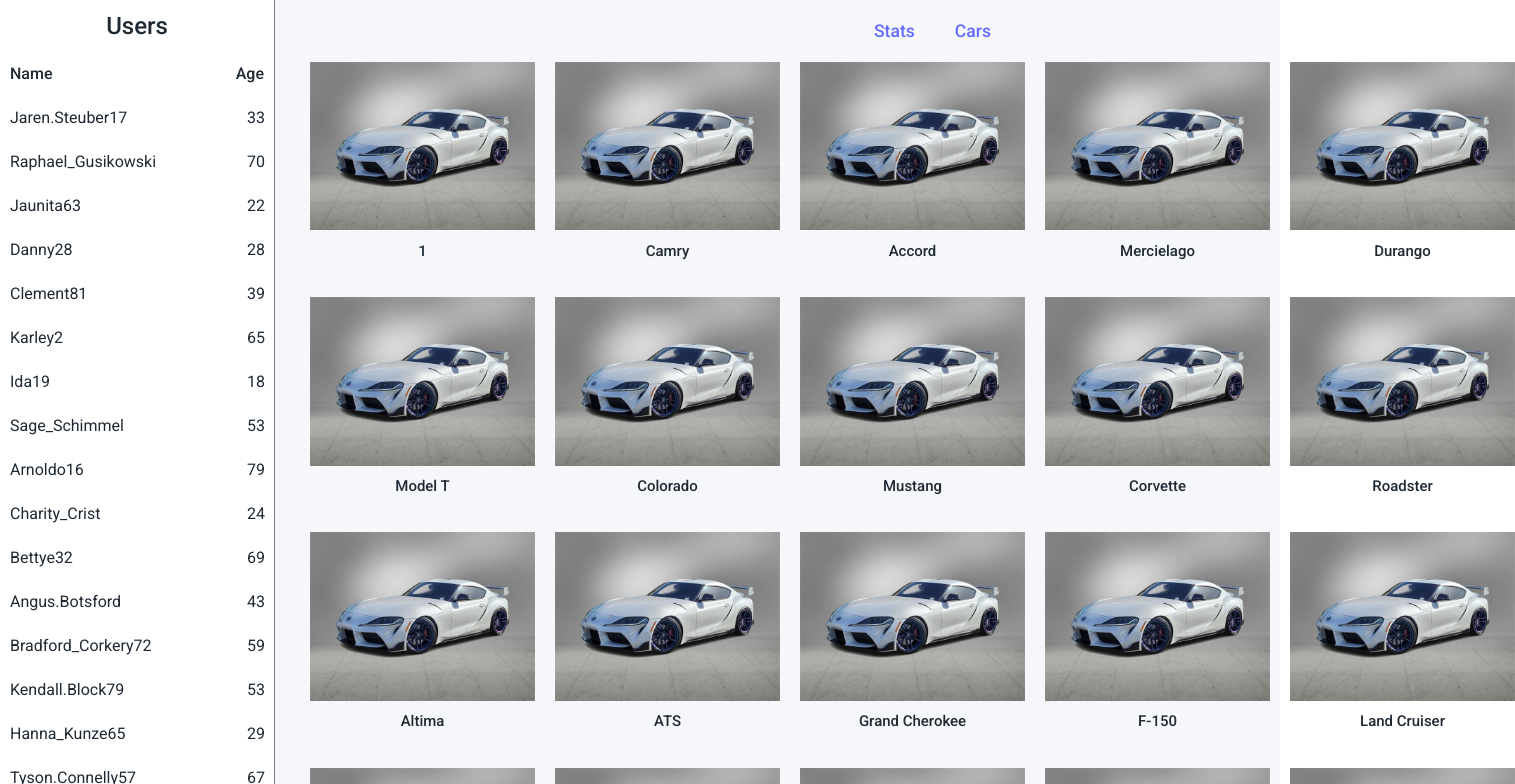
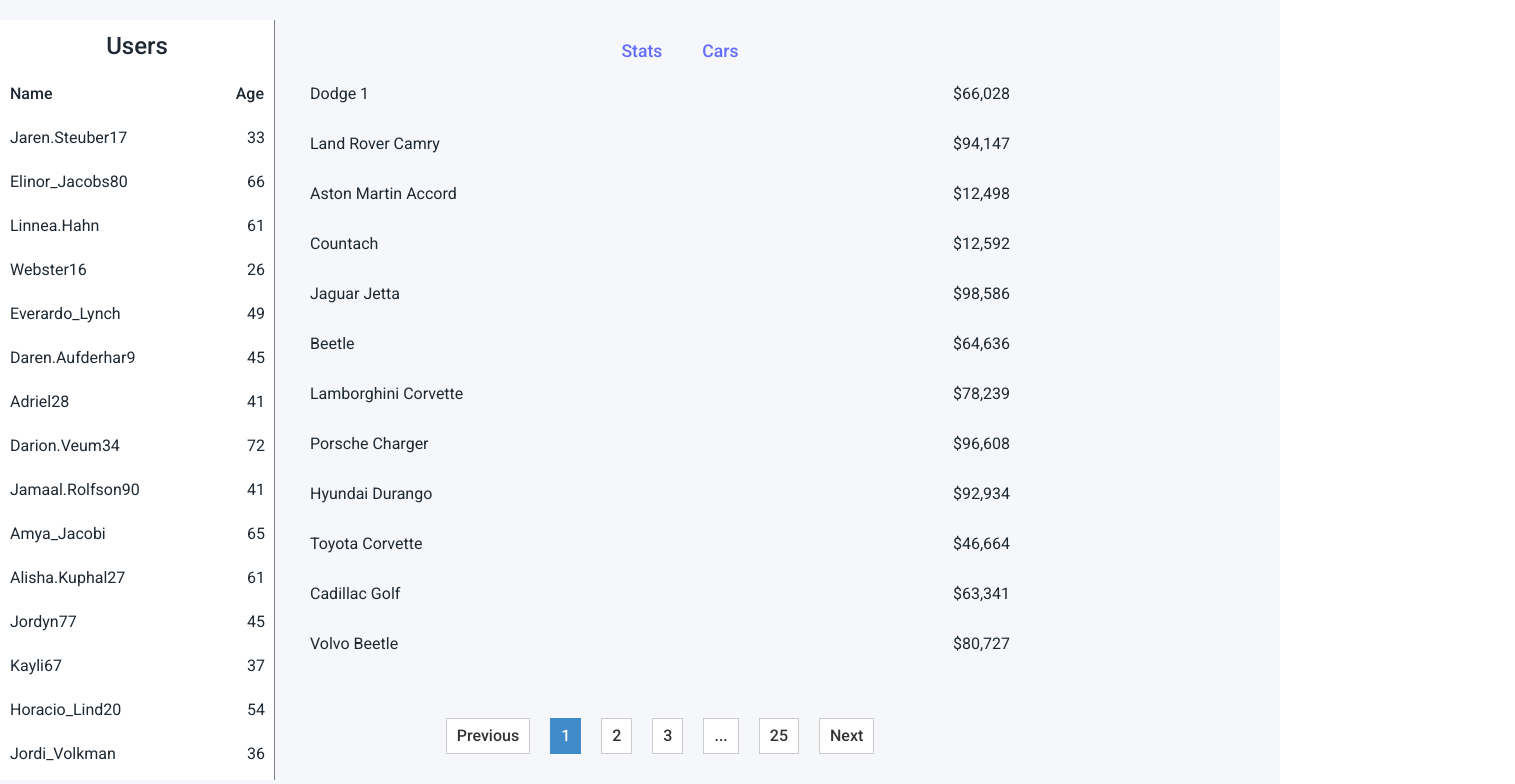
Before and after one commit to kenizaya/z-react-assignment, a React (Vite) app: page /cars in a window 1280 px wide. Shown: the top 784 px of the page, 1515 px wide, since content can reach past the window. Built offline with nearby package versions, Linux system fonts and the light colour scheme.

Commit message:
Show cars list instead of grid

```diff
--- a/src/components/CarPieChart/CarPieChart.jsx
+++ b/src/components/CarPieChart/CarPieChart.jsx
@@ -94,7 +94,7 @@
         <p>{`${payload[0].payload.models.length} Models:`}</p>
         <ul style={{ maxHeight: 400, overflow: 'auto' }}>
           {payload[0].payload.models.map((model) => (
-            <li>{model}</li>
+            <li key={model}>{model}</li>
           ))}
         </ul>
       </div>
--- a/src/components/CarsList/CarsList.jsx
+++ b/src/components/CarsList/CarsList.jsx
@@ -1,42 +1,28 @@
 import React, { useState } from 'react'
+import { List } from 'react-virtualized'
 import ReactPaginate from 'react-paginate'
-import supra from '../../assets/supra.jpg'
 import styles from './CarsList.module.css'
 
-const ITEMS_PER_PAGE = 25
+const CarsList = ({
+  carsPerPage = 20,
+  users,
+  setSelectedCarOwners,
+  setShowCarOwners,
+}) => {
+  const [currentPage, setCurrentPage] = useState(0)
+  const cars = users.map((user) => user.vehicle)
 
-const Items = ({ currentCars, handleCarClick }) => {
-  return (
-    <>
-      {currentCars &&
-        currentCars.map((car) => (
-          <div className={styles.car} onClick={() => handleCarClick(car)}>
-            <img src={supra} width={225} alt='supra' />
-            <h3>{car}</h3>
-          </div>
-        ))}
-    </>
+  const uniqueCars = cars.filter(
+    (car, index, array) =>
+      index ===
+      array.findIndex(
+        (c) =>
+          c.make === car.make && c.model === car.model && c.year === car.year
+      )
   )
-}
 
-const CarsList = ({ users, setSelectedCarOwners, setShowCarOwners }) => {
-  const cars = [...new Set(users.map((user) => user.vehicle.model))]
-
-  // Here we use item offsets; we could also use page offsets
-  // following the API or data you're working with.
-  const [itemOffset, setItemOffset] = useState(0)
-
-  // Simulate fetching items from another resources.
-  // (This could be items from props; or items loaded in a local state
-  // from an API endpoint with useEffect and useState)
-  const endOffset = itemOffset + ITEMS_PER_PAGE
-  const currentCars = cars.slice(itemOffset, endOffset)
-  const pageCount = Math.ceil(cars.length / ITEMS_PER_PAGE)
-
-  // Invoke when user click to request another page.
-  const handlePageClick = (event) => {
-    const newOffset = (event.selected * ITEMS_PER_PAGE) % cars.length
-    setItemOffset(newOffset)
+  const handlePageClick = ({ selected }) => {
+    setCurrentPage(selected)
   }
 
   const handleCarClick = (car) => {
@@ -45,19 +31,68 @@
     setShowCarOwners(true)
   }
 
+  const startIndex = currentPage * carsPerPage
+  const stopIndex = startIndex + carsPerPage
+  const displayedCars = uniqueCars.slice(startIndex, stopIndex)
+
+  const rowRenderer = ({ key, index, style }) => {
+    const car = displayedCars[index]
+    const price = `${car.price.toString().slice(0, 2)},${car.price
+      .toString()
+      .slice(2)}`
+    return (
+      <div
+        key={key}
+        style={{
+          ...style,
+          display: 'flex',
+          justifyContent: 'space-between',
+        }}
+        onClick={() => handleCarClick(car.model)}
+      >
+        <span style={{ cursor: 'pointer' }}>
+          {car.make} {car.model}
+        </span>
+        <span>${price}</span>
+      </div>
+    )
+  }
+
+  const pageCount = Math.ceil(uniqueCars.length / carsPerPage)
+
   return (
-    <div className={styles.container}>
-      <Items currentCars={currentCars} handleCarClick={handleCarClick} />
-      <ReactPaginate
-        breakLabel='...'
-        nextLabel='next >'
-        onPageChange={handlePageClick}
-        pageRangeDisplayed={5}
-        pageCount={pageCount}
-        previousLabel='< previous'
-        renderOnZeroPageCount={null}
+    <>
+      <List
+        width={700}
+        height={600}
+        rowCount={displayedCars.length}
+        rowHeight={50}
+        rowRenderer={rowRenderer}
+        overscanRowCount={5}
+        className={styles.carList}
       />
-    </div>
+      <div className={styles.paginationContainer}>
+        <ReactPaginate
+          pageCount={pageCount}
+          onPageChange={handlePageClick}
+          containerClassName={styles.pagination}
+          activeClassName={styles.active}
+          pageClassName={styles.pageItem}
+          pageLinkClassName={styles.pageLink}
+          previousClassName={styles.pageItem}
+          previousLinkClassName={styles.pageLink}
+          nextClassName={styles.pageItem}
+          nextLinkClassName={styles.pageLink}
+          breakClassName={styles.pageItem}
+          breakLinkClassName={styles.pageLink}
+          marginPagesDisplayed={1}
+          pageRangeDisplayed={3}
+          previousLabel={'Previous'}
+          nextLabel={'Next'}
+        />
+      </div>
+    </>
   )
 }
+
 export default CarsList
--- a/src/components/CarsList/CarsList.module.css
+++ b/src/components/CarsList/CarsList.module.css
@@ -1,4 +1,7 @@
 .container {
+  min-height: 98vh;
+}
+.carGridContainer {
   display: grid;
   grid-template-columns: repeat(5, 1fr);
   grid-gap: 20px;
@@ -13,3 +16,40 @@
   text-align: center;
   margin-top: 4px;
 }
+
+.paginationContainer {
+  display: flex;
+  justify-content: center;
+  margin-top: 20px;
+}
+
+.paginationContainer .pagination {
+  display: flex;
+  list-style: none;
+  padding: 0;
+}
+
+.paginationContainer .pagination li {
+  margin: 0 10px;
+  cursor: pointer;
+}
+
+.paginationContainer .pagination li a {
+  display: block;
+  padding: 5px 10px;
+  background-color: #fff;
+  border: 1px solid #ccc;
+  color: #333;
+  text-decoration: none;
+}
+
+.paginationContainer .pagination li.active a {
+  background-color: #428bca;
+  border-color: #428bca;
+  color: #fff;
+}
+
+.paginationC ontainer .pagination li.disabled a {
+  cursor: default;
+  opacity: 0.6;
+}
--- a/src/components/UserSidebar/UserSidebar.jsx
+++ b/src/components/UserSidebar/UserSidebar.jsx
@@ -8,7 +8,7 @@
 import 'react-virtualized/styles.css'
 import styles from './UserSidebar.module.css'
 
-const UserSidebar = ({ users, onUserClick }) => {
+const UserSidebar = ({ users, onUserClick, title }) => {
   const cache = useRef(
     new CellMeasurerCache({
       fixedWidth: true,
@@ -36,7 +36,7 @@
         rowIndex={index}
       >
         <div
-          className={styles['user-left-sidebar']}
+          className={styles.leftSidebarItem}
           style={{
             fontSize: '1rem',
             display: 'flex',
@@ -59,12 +59,11 @@
         borderRight: '1px solid gray',
         minHeight: '95vh',
         minWidth: '275px',
-        overflowY: 'auto',
         backgroundColor: 'white',
       }}
     >
       <h2 style={{ margin: '0', padding: '0.5rem', textAlign: 'center' }}>
-        Users
+        {title}
       </h2>
       <div
         style={{
--- a/src/components/UserSidebar/UserSidebar.module.css
+++ b/src/components/UserSidebar/UserSidebar.module.css
@@ -1,7 +1,3 @@
-.user-left-sidebar {
-  font-size: 2rem;
-  display: flex;
-  justify-content: space-between;
-  padding: 1000px;
-  cursor: pointer;
+.leftSidebarItem:hover {
+  color: black;
 }
--- a/src/routes/root.jsx
+++ b/src/routes/root.jsx
@@ -6,11 +6,10 @@
 const Root = () => {
   const [selectedCarOwners, setSelectedCarOwners] = React.useState([])
   const [showCarOwners, setShowCarOwners] = React.useState(false)
-
   return (
-    <div style={{ width: '98vw' }}>
+    <div style={{ minWidth: '100vw' }}>
       <div style={{ display: 'flex', gap: '35px' }}>
-        <UserSidebar users={users} onUserClick={() => {}} />
+        <UserSidebar users={users} title={'Users'} onUserClick={() => {}} />
         <div>
           <nav>
             <ul
@@ -52,7 +51,11 @@
               >
                 close
               </span>
-              <UserSidebar users={selectedCarOwners} onUserClick={() => {}} />
+              <UserSidebar
+                users={selectedCarOwners}
+                title={'Owners'}
+                onUserClick={() => {}}
+              />
             </div>
           )}
         </div>
--- a/src/utils/generateUsers.js
+++ b/src/utils/generateUsers.js
@@ -45,6 +45,7 @@
     age:
       new Date().getFullYear() -
       faker.datatype.number({ min: 1998, max: 2010 }),
+    price: faker.datatype.number({ min: 10000, max: 100000 }),
   },
 })
 
```
